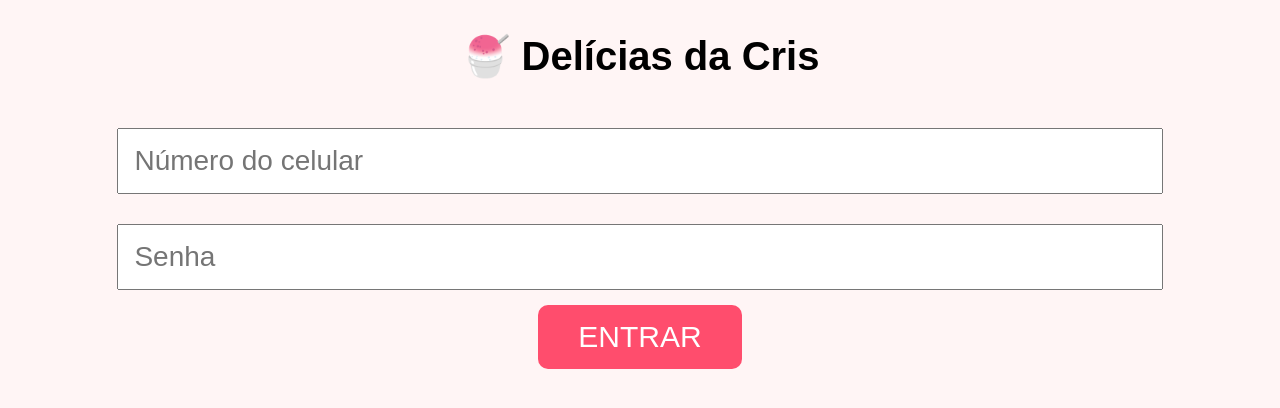
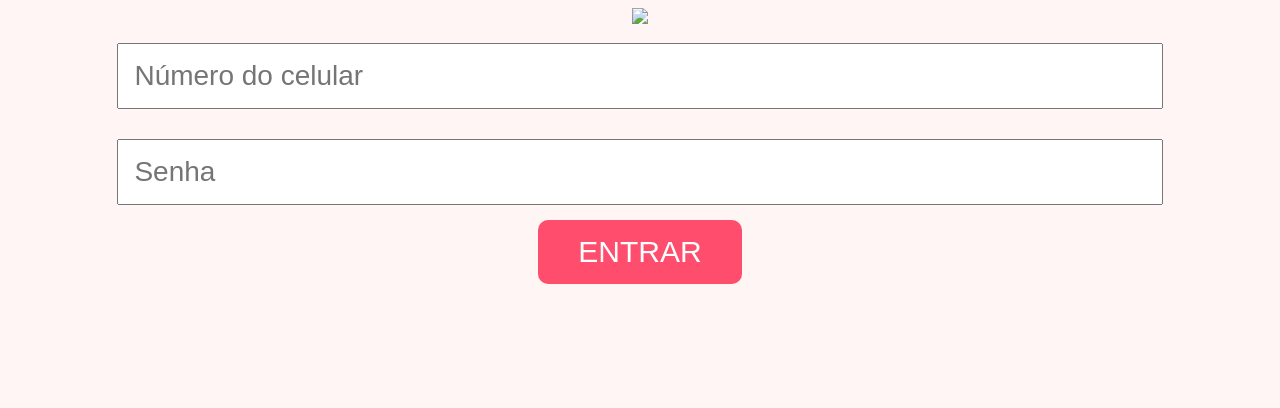
Before and after one commit to claramuchinelli/estoque-delicias-dacris, a Flask app: page / in a window 1280 px wide. Shown: the top 408 px of the page. Run offline with Flask 3, Linux system fonts and the light colour scheme.

Commit message:
Update login.html

```diff
--- a/templates/login.html
+++ b/templates/login.html
@@ -29,7 +29,7 @@
 </head>
 <body>
 
-<h2>🍧 Delícias da Cris</h2>
+<img src="{{ url_for('static', filename='logo.png') }}" width="250">
 
 <form method="POST">
     <input name="telefone" placeholder="Número do celular" required><br>
```
